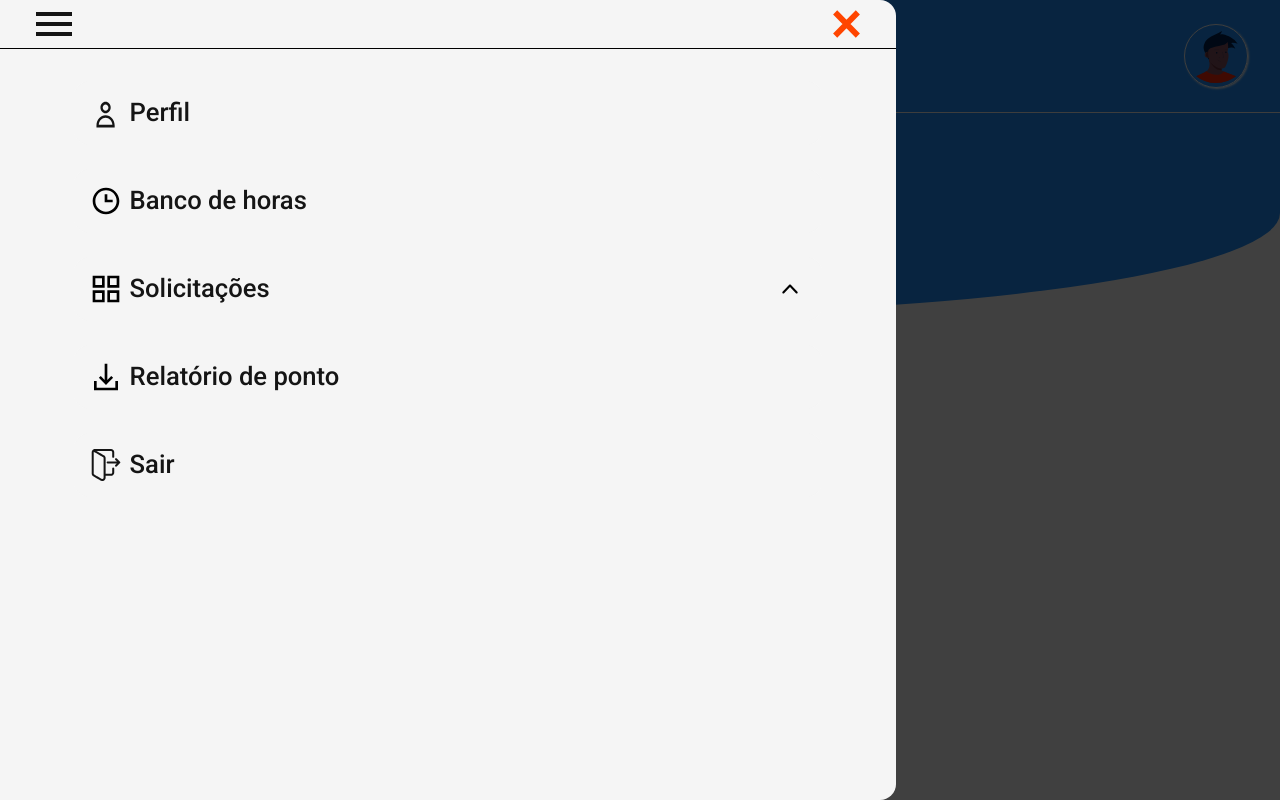
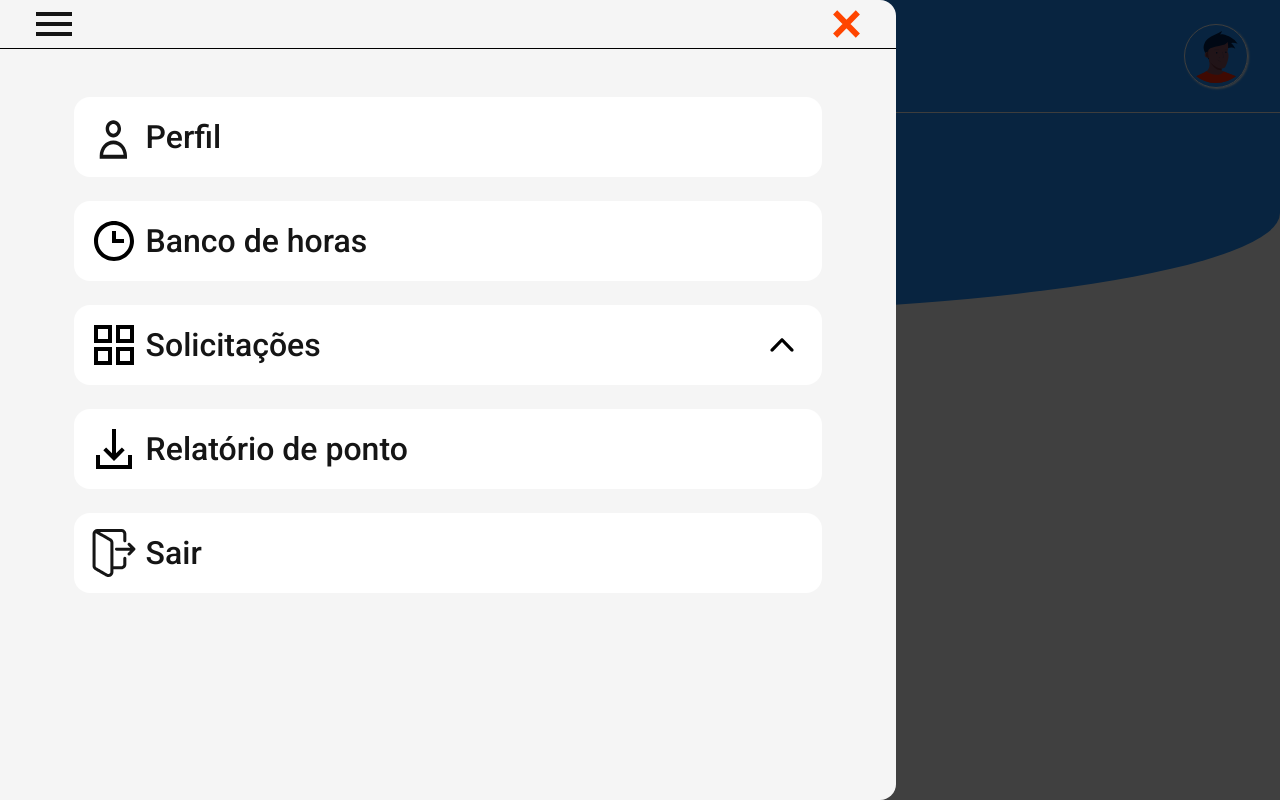
Before and after one commit to Rafalesson/cronoPoint, a React (Vite) app: page / in a window 1280 px wide. Both pictures are taken after a click on the button 68 px from the left and 56 px from the top of the page. Shown: the top 800 px of the page. Built offline with nearby package versions, Linux system fonts and the light colour scheme.

Commit message:
ajustes no tamanho das letras do menu lateral

```diff
--- a/src/Componentes/Header/MenuLateral/menuLateral.css
+++ b/src/Componentes/Header/MenuLateral/menuLateral.css
@@ -43,14 +43,14 @@
   flex-direction: column;
   gap: 1.5rem;
   align-items: center;
-  margin-top: 2rem;
+  margin-top: 3rem;
 }
 
 .solicitacoesItem{
   display: flex;
   width: 80%;
   height: 20%;
-  background-color: var(--white-background);
+  background-color: #fff;
   padding: 1rem;
   border-radius: 1rem;
   cursor: pointer;
@@ -63,15 +63,15 @@
 }
 
 #userIcon, #bancoIcon, #solicitacoesImg1, #solicitacoesImg2, #relatorioIcon, #sairIcon{
-  width: 2rem;
-  height: 2rem;
+  width: 3rem;
+  height: 3rem;
 }
 
 #listaSolicitacoes{
   display: flex;
   flex-direction: column;
   height: auto;
-  gap: .5rem;
+  gap: 1rem;
   color: var(--grey-neutral);
   font-family: "Roboto", sans-serif;
 }
@@ -90,7 +90,7 @@
 
 .solicitacoesText{
   font-family: "Roboto", sans-serif;
-  font-size: 1.6rem;
+  font-size: 2rem;
   font-weight: 500;
   color: var(--black-text);
 }
@@ -113,6 +113,6 @@
 }
 
 .dsContainer span{
-  font-size: 1.4rem;
+  font-size: 1.6rem;
   font-weight: 500;
 }
```
